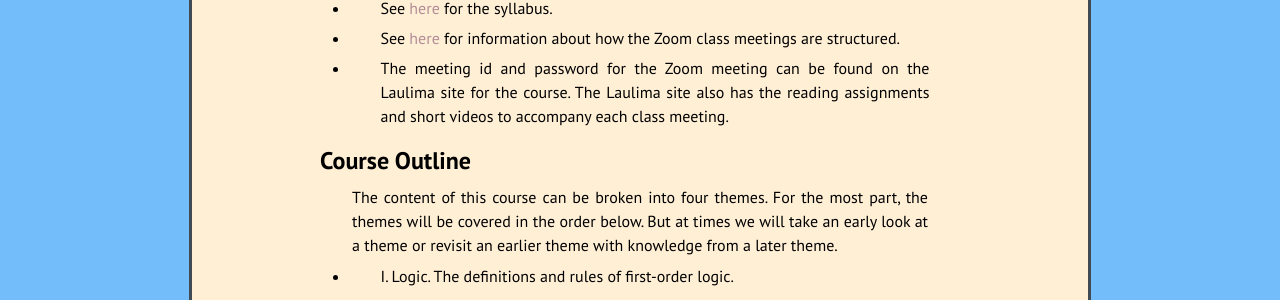
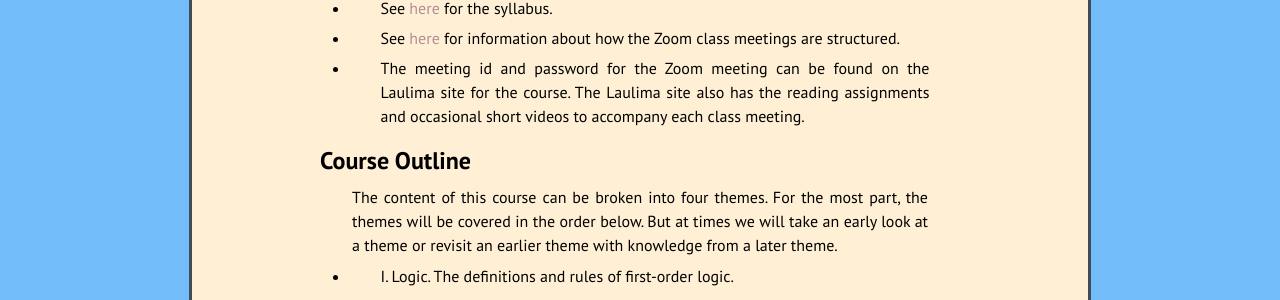
Before and after one commit to kamerynjw/kamerynjw.github.io, a Jekyll site: the page built from teaching/2020/math321.md, in a window 1280 px wide. Shown: the part 227-527 px from the top of the page. Built offline with Jekyll 4.4.1, drawn with Linux system fonts in a browser that asks for light colours; nearby versions of some CDN libraries.

Commit message:
don't say there'll be videos for every class when you aren't making them :P

```diff
--- a/teaching/2020/math321.md
+++ b/teaching/2020/math321.md
@@ -11,7 +11,7 @@ permalink: /teaching/2020/math321/
 
 * See [here]({{ page.url }}zoom) for information about how the Zoom class meetings are structured.
 
-* The meeting id and password for the Zoom meeting can be found on the Laulima site for the course. The Laulima site also has the reading assignments and short videos to accompany each class meeting.
+* The meeting id and password for the Zoom meeting can be found on the Laulima site for the course. The Laulima site also has the reading assignments and occasional short videos to accompany each class meeting.
 
 
 Course Outline
```
